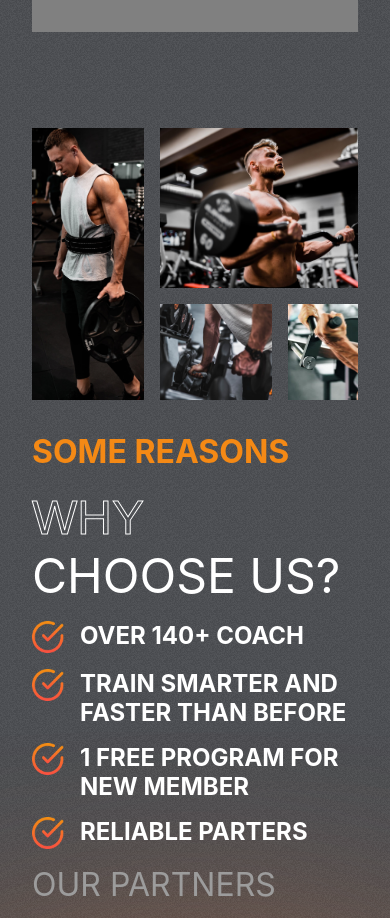
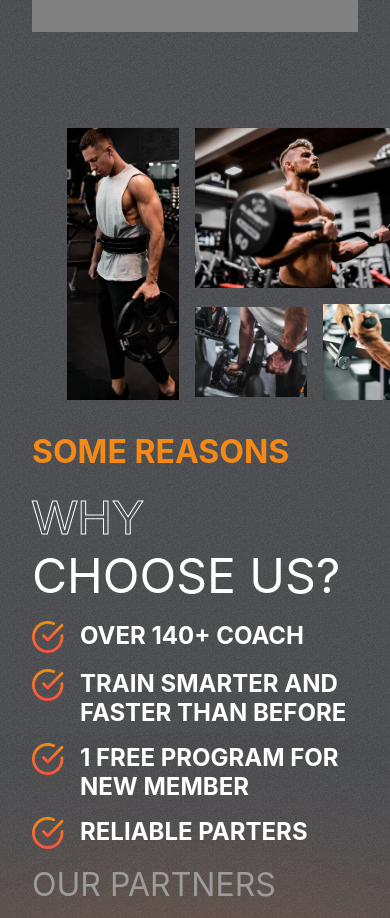
Before and after one commit to KarlozOso/my-gym-site, a React (Create React App) app: page / in a window 390 px wide. Shown: the part 2300-3218 px from the top of the page. Built offline with nearby package versions, Linux system fonts and the light colour scheme.

Commit message:
The fit club

```diff
--- a/src/components/Reasons/Reasons.css
+++ b/src/components/Reasons/Reasons.css
@@ -100,6 +100,9 @@
     flex-direction: column;
     grid-auto-rows: auto;
     overflow: hidden;
+    margin: auto;
+    align-items: center;
+    padding-left: 2.2rem;
   }
  .left-r>:nth-child(1){
     width: 7rem;
@@ -111,11 +114,10 @@
   }
   .left-r>:nth-child(3){
     width: 7rem;
-    height:6rem;
+    height: auto;
   }
   .left-r>:nth-child(4){
     width: 7rem;
     height: 6rem;
   }
-
 }
--- a/src/components/Reasons/Reasons.js
+++ b/src/components/Reasons/Reasons.js
@@ -13,7 +13,7 @@ const Reasons = () => {
   return (
     <div className='Reasons' id='reasons'>
       <div className='left-r'>
-        <img src={image1} alt='' />
+        <img className='img-1' src={image1} alt='' />
         <img src={image2} alt='' />
         <img src={image3} alt='' />
         <img src={image4} alt='' />
```
